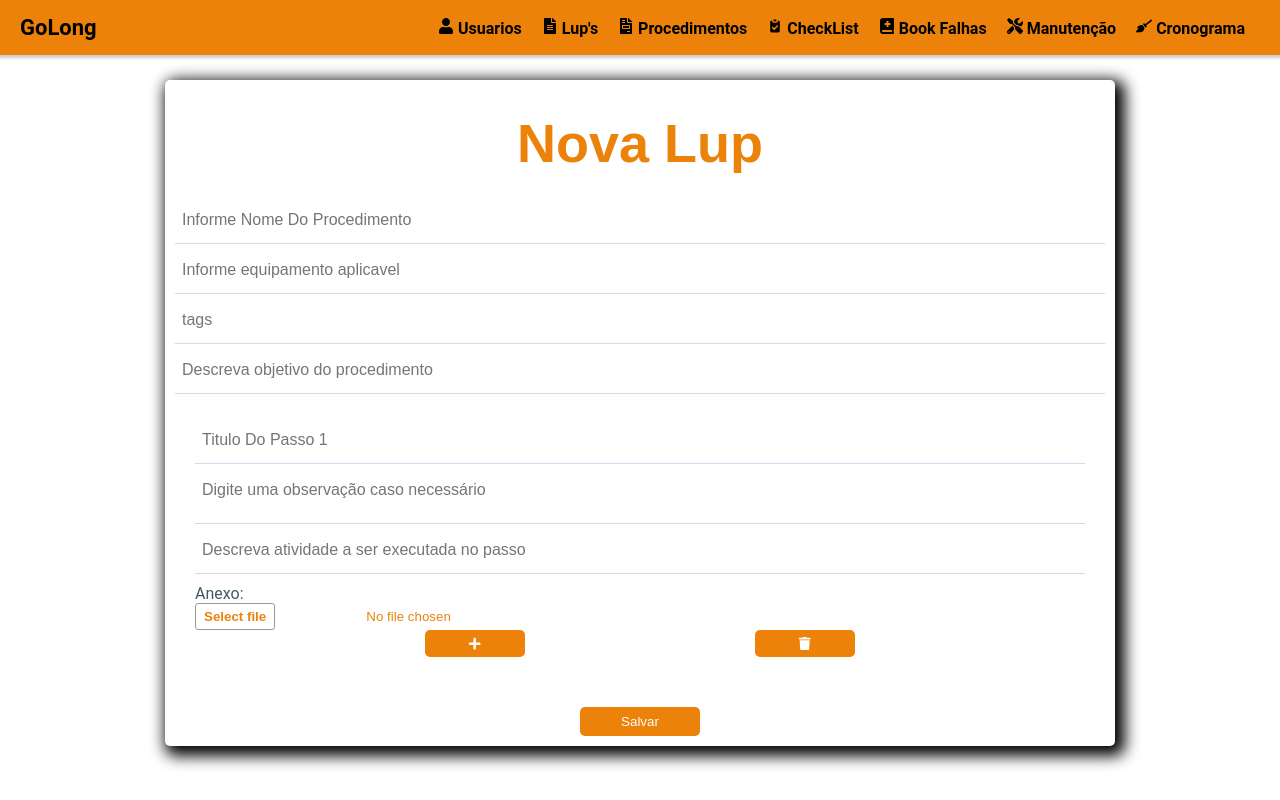
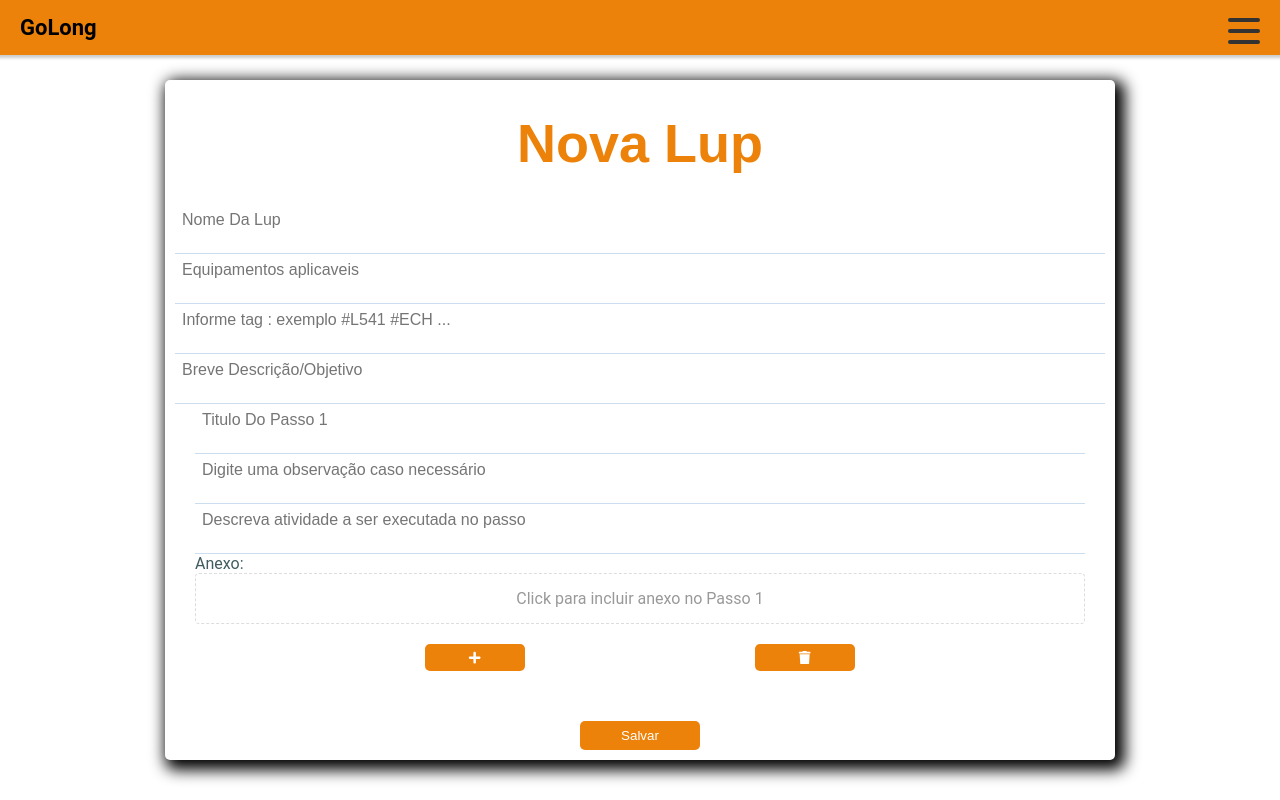
Before and after one commit to Marlon1712/golong, a Next.js app: page /Lup/new in a window 1280 px wide. Built offline with nearby package versions, Linux system fonts and the light colour scheme.

Commit message:
Alteração no layout Dropzone tela nova Lup

```diff
--- a/package.json
+++ b/package.json
@@ -20,6 +20,7 @@
     "next-images": "^1.8.4",
     "react": "17.0.2",
     "react-dom": "17.0.2",
+    "react-dropzone": "^11.4.2",
     "react-hook-form": "^7.21.2",
     "react-icons": "^4.3.1",
     "react-qrcode-logo": "^2.5.0",
@@ -33,6 +34,7 @@
     "@types/multer": "^1.4.7",
     "@types/node": "^16.11.12",
     "@types/react": "17.0.37",
+    "@types/react-dropzone": "^5.1.0",
     "@types/shortid": "^0.0.29",
     "@types/styled-components": "^5.1.17",
     "@typescript-eslint/eslint-plugin": "^5.6.0",
--- /dev/null
+++ b/src/config/setInputHeight.ts
@@ -0,0 +1,9 @@
+const setInputHeight = (element, defaultHeight: string) => {
+  if (element) {
+    // Support passing an event and a raw element via React ref
+    const target = element.target ? element.target : element
+    target.style.height = defaultHeight
+    target.style.height = `${target.scrollHeight}px`
+  }
+}
+export default setInputHeight
--- a/src/pages/Lup/new.tsx
+++ b/src/pages/Lup/new.tsx
@@ -1,3 +1,4 @@
+import { NextPage } from 'next'
 import React, { useState } from 'react'
 import { useForm } from 'react-hook-form'
 import { Container, Imputt } from '../../styles/pages/New'
@@ -6,6 +7,12 @@ import { produce } from 'immer'
 import { generate } from 'shortid'
 import { FaTrash, FaPlus, FaExclamationTriangle, FaCheck } from 'react-icons/fa'
 import axios from 'axios'
+import setInputHeight from '../../config/setInputHeight'
+import Dropzone from 'react-dropzone'
+import {
+  DropContainer,
+  UploadMessage
+} from '../../styles/components/UploadZone'
 
 interface passosInterface {
   id: string
@@ -31,7 +38,7 @@ interface mssg {
   error?: string
 }
 
-export default function App(): JSX.Element {
+const NewLup: NextPage = () => {
   const [passos, setPassos] = useState<passosInterface[]>([
     {
       id: generate(),
@@ -44,11 +51,13 @@ export default function App(): JSX.Element {
       alt: ''
     }
   ])
+
   const [msg, setMsg] = useState<mssg>({})
   const { register, handleSubmit } = useForm<FormData>()
   const [percentage, setPercentage] = useState(0)
   const [percentLoaded, setPercentLoaded] = useState(0)
   const [percentTotal, setPercentTotal] = useState(0)
+
   const onSubmit = (data: FormData) => {
     data.passos = passos
     const proced = new FormData()
@@ -76,15 +85,30 @@ export default function App(): JSX.Element {
     axios
       .post('/api/Lup', proced, options)
       .then(response => {
-        if (response.data) {
-          setMsg(response.data)
+        if (response?.data?.message) {
+          setMsg({ message: response.data.message })
         } else {
-          setMsg(response.data)
+          setMsg({ message: response.data.message })
         }
       })
       .catch(e => {
-        setMsg(e)
+        setMsg({ error: e })
       })
+  }
+
+  const renderDragMessage = (isDragActive, isDragReject, index) => {
+    if (!isDragActive) {
+      return (
+        <UploadMessage>
+          {`Click para incluir anexo no Passo ${index + 1}`}
+        </UploadMessage>
+      )
+    }
+    if (isDragReject) {
+      return <UploadMessage type="error">Arquivo não suportado</UploadMessage>
+    }
+
+    return <UploadMessage type="success">Solte os arquivos</UploadMessage>
   }
 
   return (
@@ -101,8 +125,9 @@ export default function App(): JSX.Element {
                   id="nome"
                   required
                   autoComplete="off"
-                  placeholder="Informe nome do procedimento"
+                  placeholder="Nome Da Lup"
                   {...register('nome', { required: true })}
+                  onChange={event => setInputHeight(event, '40px')}
                 />
                 <label>Nome:</label>
               </div>
@@ -113,8 +138,9 @@ export default function App(): JSX.Element {
                   id="equipamento"
                   autoComplete="off"
                   required
-                  placeholder="Informe equipamento aplicavel"
+                  placeholder="Equipamentos aplicaveis"
                   {...register('equipamento', { required: true })}
+                  onChange={event => setInputHeight(event, '40px')}
                 />
                 <label>Aplicabidade:</label>
               </div>
@@ -124,8 +150,9 @@ export default function App(): JSX.Element {
                 <textarea
                   id="tag"
                   required
-                  placeholder="tags"
+                  placeholder="Informe tag : exemplo #L541 #ECH ..."
                   {...register('tag', { required: false })}
+                  onChange={event => setInputHeight(event, '40px')}
                 />
                 <label>Tags:</label>
               </div>
@@ -135,8 +162,9 @@ export default function App(): JSX.Element {
                 <textarea
                   id="descricao"
                   required
-                  placeholder="Descreva objetivo do procedimento"
+                  placeholder="Breve Descrição/Objetivo"
                   {...register('descricao', { required: true })}
+                  onChange={event => setInputHeight(event, '40px')}
                 />
                 <label htmlFor="objetivo">Descrição:</label>
               </div>
@@ -150,8 +178,9 @@ export default function App(): JSX.Element {
                     <div>
                       <input
                         autoComplete="off"
-                        onChange={e => {
-                          const numero = parseInt(e.target.value) + 1
+                        onChange={event => {
+                          setInputHeight(event, '40px')
+                          const numero = parseInt(event.target.value) + 1
                           setPassos(currentPasso =>
                             produce(currentPasso, v => {
                               v[index].numero = numero
@@ -173,6 +202,7 @@ export default function App(): JSX.Element {
                           placeholder={`Titulo do passo ${index + 1}`}
                           maxLength={30}
                           onChange={event => {
+                            setInputHeight(event, '40px')
                             const titulo = event.target.value
                             setPassos(currentPasso =>
                               produce(currentPasso, v => {
@@ -193,8 +223,9 @@ export default function App(): JSX.Element {
                           required
                           autoComplete="off"
                           placeholder="Digite uma observação caso necessário"
-                          onChange={e => {
-                            const obs = e.target.value
+                          onChange={event => {
+                            setInputHeight(event, '40px')
+                            const obs = event.target.value
                             setPassos(currentPasso =>
                               produce(currentPasso, v => {
                                 v[index].obs = obs
@@ -213,6 +244,7 @@ export default function App(): JSX.Element {
                           required
                           autoComplete="off"
                           onChange={event => {
+                            setInputHeight(event, '40px')
                             const descricao = event.target.value
                             setPassos(currentPasso =>
                               produce(currentPasso, v => {
@@ -236,14 +268,9 @@ export default function App(): JSX.Element {
                           )}
                         </div>
                       )}
-                      <input
-                        type="file"
-                        className="custom-file-input"
-                        name="file"
-                        accept=".png, .jpg, .jpeg, .mp4"
-                        onChange={event => {
-                          const target = event.target as HTMLInputElement
-                          const anexo = (target.files as FileList)[0]
+                      <Dropzone
+                        onDrop={acceptedFiles => {
+                          const anexo = acceptedFiles[0]
                           setPassos(currentPasso =>
                             produce(currentPasso, v => {
                               v[index].anexo = anexo
@@ -252,7 +279,26 @@ export default function App(): JSX.Element {
                             })
                           )
                         }}
-                      />
+                      >
+                        {({
+                          getRootProps,
+                          getInputProps,
+                          isDragActive,
+                          isDragReject
+                        }) => (
+                          <section>
+                            <DropContainer {...getRootProps()}>
+                              <input {...getInputProps()} />
+
+                              {renderDragMessage(
+                                isDragActive,
+                                isDragReject,
+                                index
+                              )}
+                            </DropContainer>
+                          </section>
+                        )}
+                      </Dropzone>
                     </div>
                   </div>
                 </li>
@@ -316,3 +362,5 @@ export default function App(): JSX.Element {
     </>
   )
 }
+
+export default NewLup
--- /dev/null
+++ b/src/styles/components/UploadZone.ts
@@ -0,0 +1,33 @@
+import styled, { css } from 'styled-components'
+
+const dragActive = css`
+  border-color: #78e5d5;
+`
+const dragReject = css`
+  border-color: #e57878;
+`
+export const DropContainer = styled.div.attrs({
+  className: 'dropzone'
+})`
+  border: 1px dashed #ddd;
+  border-radius: 4px;
+  cursor: pointer;
+
+  transition: height 0.2s ease;
+
+  ${props => props.isDragActive && dragActive};
+  ${props => props.isDragReject && dragReject};
+`
+const messageColors = {
+  default: '#999',
+  error: '#e57878',
+  success: '#78e5d5'
+}
+
+export const UploadMessage = styled.p`
+  display: flex;
+  color: ${props => messageColors[props.type || 'default']};
+  justify-content: center;
+  align-items: center;
+  padding: 15px 0;
+`
--- a/src/styles/components/burger.ts
+++ b/src/styles/components/burger.ts
@@ -20,7 +20,7 @@ export const Ul = styled.ul<props>`
     font-weight: bold;
   }
 
-  @media (max-width: 768px) {
+  @media (max-width: 100vw) {
     flex-flow: column nowrap;
     background-color: rgba(0, 0, 0, 0.3);
     backdrop-filter: blur(5px);
@@ -61,7 +61,7 @@ export const StyledBurger = styled.div<props>`
   right: 20px;
   z-index: 20;
   display: none;
-  @media (max-width: 768px) {
+  @media (max-width: 100vw) {
     display: flex;
     justify-content: space-around;
     flex-flow: column nowrap;
--- a/src/styles/pages/New.ts
+++ b/src/styles/pages/New.ts
@@ -108,6 +108,7 @@ export const Container = styled.div`
     display: flex;
     width: 100%;
     margin-bottom: 10px;
+    margin-top: 20px;
     flex-direction: row;
     justify-content: space-evenly;
     align-items: center;
@@ -223,7 +224,7 @@ export const Container = styled.div`
       font-size: 32px;
     }
     textarea {
-      font-size: 11px;
+      font-size: 12px;
     }
     label {
       font-size: 14px;
@@ -239,7 +240,6 @@ export const Imputt = styled.div`
     position: relative;
     width: 100%;
     padding-top: ${padding} + ${labelFontSize};
-    padding-bottom: ${padding};
 
     // you proably want to replace these with your grid classes
     &.small {
@@ -256,12 +256,9 @@ export const Imputt = styled.div`
     }
   }
 
-  #titulo {
-    margin-top: 20px;
-  }
   textarea {
     width: 100%;
-    height: 40px;
+    height: 50px;
     display: block;
     font-size: 16px;
     resize: none;
@@ -271,6 +268,7 @@ export const Imputt = styled.div`
     border-bottom: 1px solid #ccddef;
     outline: #ec8209;
     padding: 7px;
+    cursor: pointer;
 
     &::-webkit-scrollbar {
       width: 0px;
@@ -280,7 +278,8 @@ export const Imputt = styled.div`
     &:not(:placeholder-shown) {
       padding-top: 20px;
       transition: top 0.5s ease, opacity 0.5s ease;
-      border-bottom: 2px solid #ec8209;
+      border-bottom: none; //2px solid #ec8209;
+      cursor: text;
     }
     & + label {
       position: absolute;
```
Also changed, not shown: 1 other file (tests, documents, lock files or other folders).
